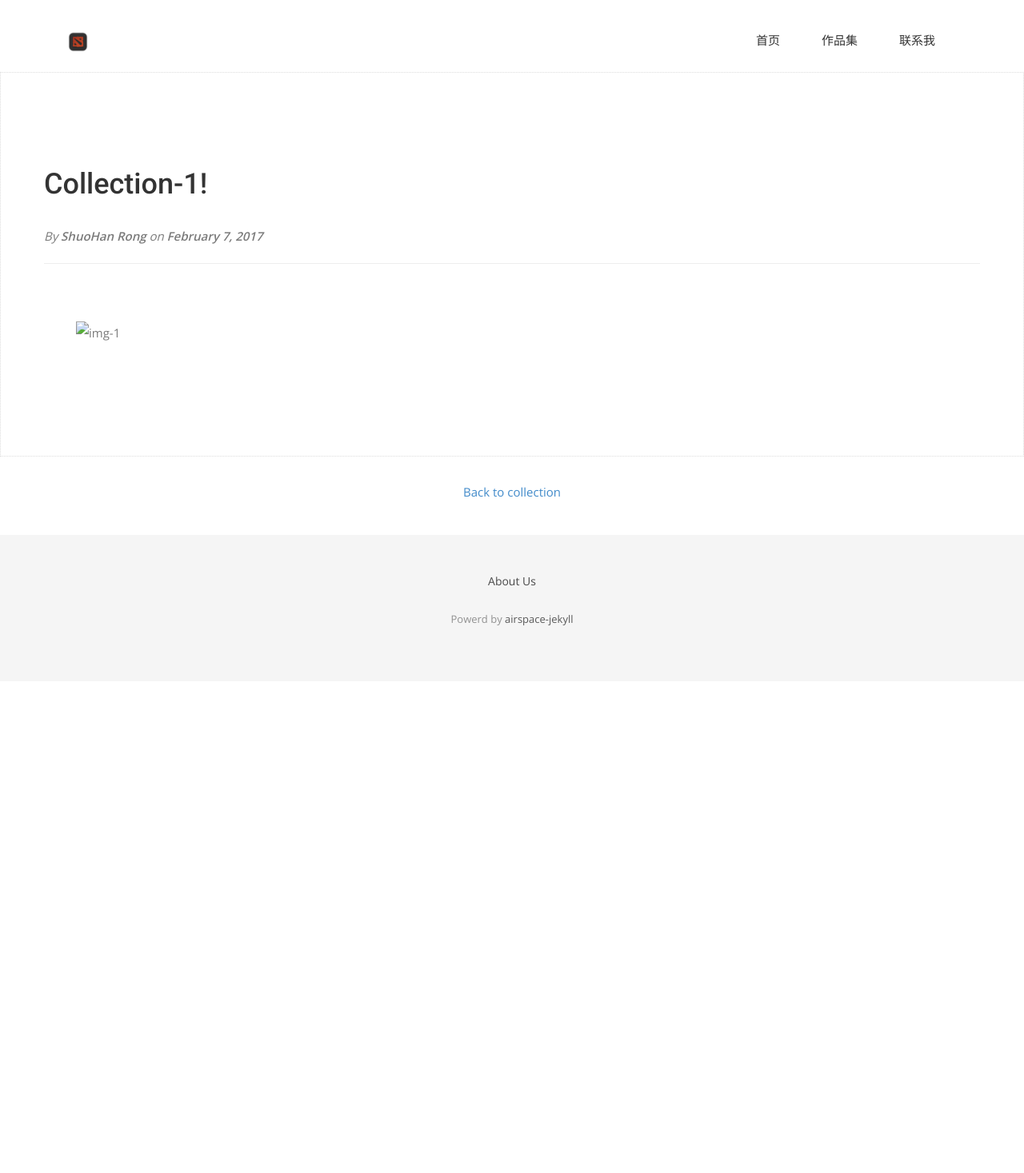
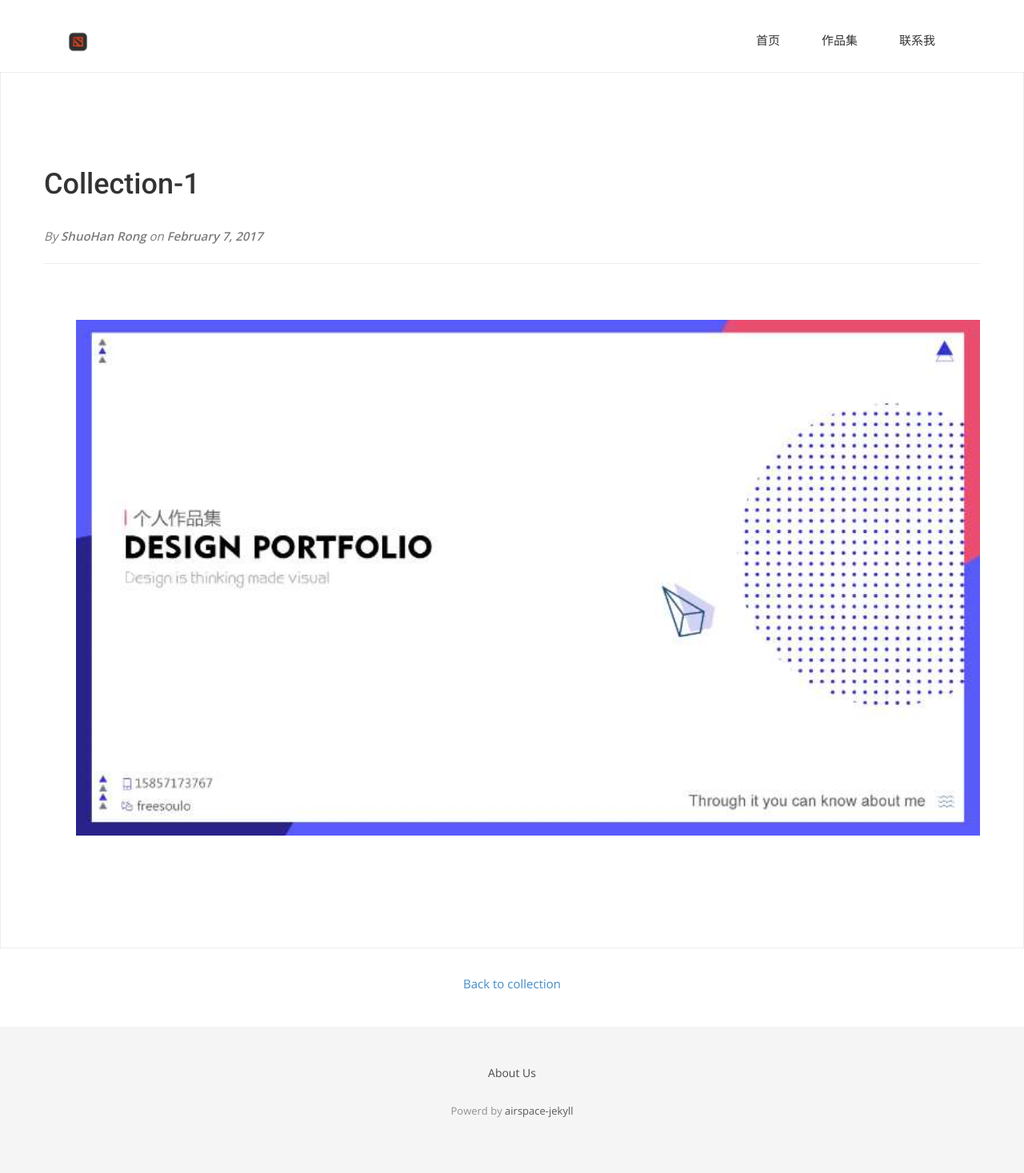
Before and after one commit to shuohanr/back.shuohanr.github.io, a Jekyll site: the page built from _posts/2017-02-07-maven-repository.md, in a window 1280 px wide. Shown: the whole page at 80% size. Built offline with Jekyll 4.4.1, drawn with Linux system fonts in a browser that asks for light colours; nearby versions of some CDN libraries; some web fonts are replaced; before the commit the page ends 900 px from its top, so only the background shows below that.

Commit message:
path of img error?

```diff
--- a/_posts/2017-02-07-maven-repository.md
+++ b/_posts/2017-02-07-maven-repository.md
@@ -1,7 +1,7 @@
 ---
 layout: post
-title: Collection-1!
+title: Collection-1
 author: ShuoHan Rong
 ---
 
-![img-1](../img/collection-1-1.jpeg)
+![img-1](/img/collection-1-1.jpeg)
```
